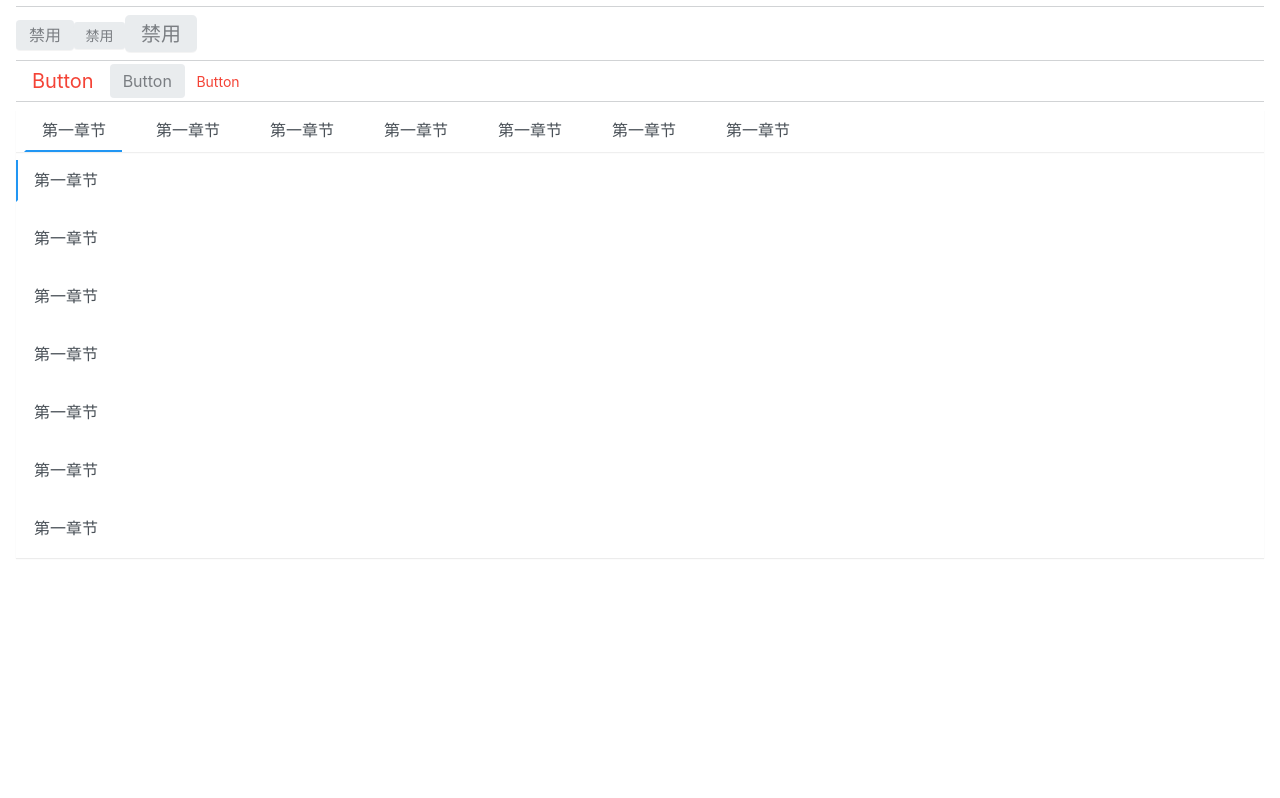
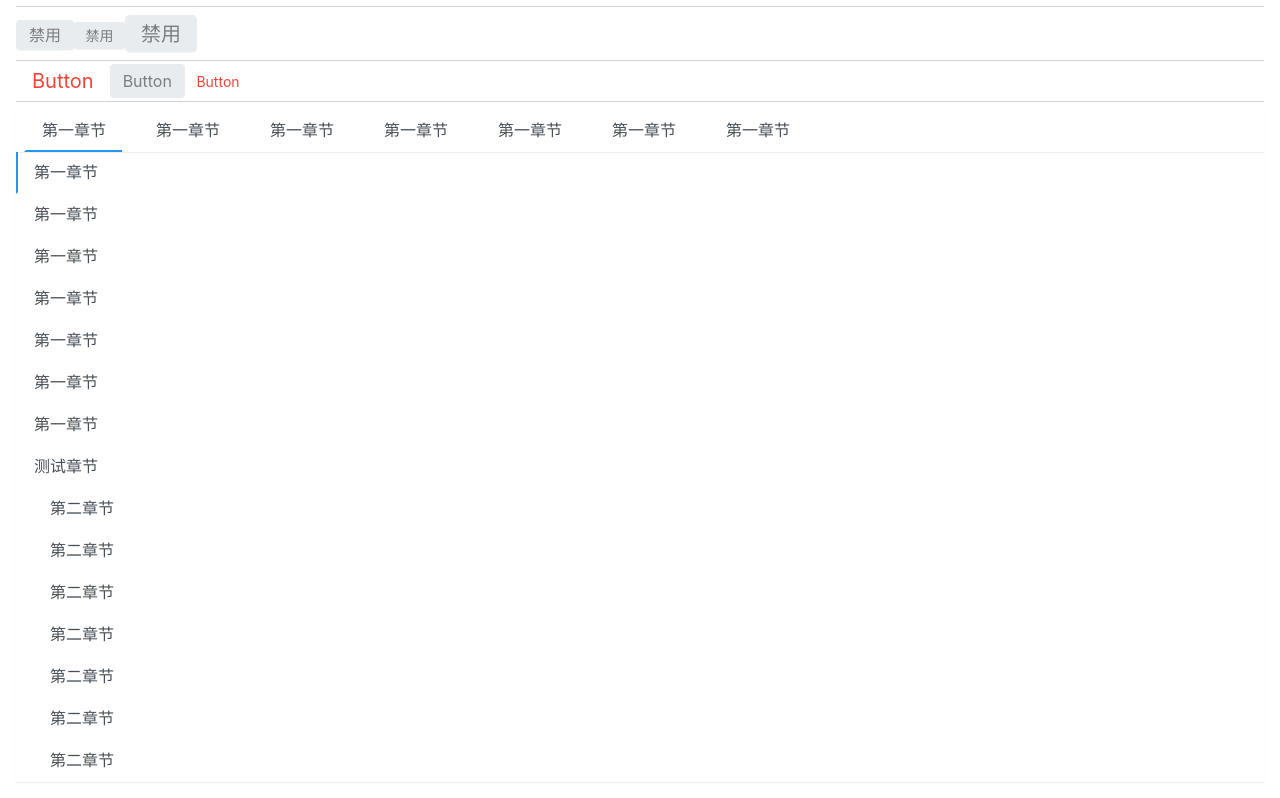
Before and after one commit to less-step/common-ui, a React app: page / in a window 1280 px wide. Shown: the part 311-1109 px from the top of the page. Before the commit the page ends 885 px from the top, so only its background shows below. Built offline with nearby package versions, Linux system fonts and the light colour scheme.

Commit message:
新增subMenu组件

```diff
--- a/src/App.tsx
+++ b/src/App.tsx
@@ -5,6 +5,7 @@ import Header from "./components/Layout/header";
 import Content from "./components/Layout/content";
 import Button from "./components/Button/button";
 import Menu from "./components/Menu/menu";
+import SubMenu from "./components/Menu/subMenu";
 function App() {
 	return (
 		<div className="App">
@@ -94,6 +95,15 @@ function App() {
 						<Menu.Item>第一章节</Menu.Item>
 						<Menu.Item>第一章节</Menu.Item>
 						<Menu.Item>第一章节</Menu.Item>
+						<SubMenu title="测试章节">
+							<Menu.Item>第二章节</Menu.Item>
+							<Menu.Item>第二章节</Menu.Item>
+							<Menu.Item>第二章节</Menu.Item>
+							<Menu.Item>第二章节</Menu.Item>
+							<Menu.Item>第二章节</Menu.Item>
+							<Menu.Item>第二章节</Menu.Item>
+							<Menu.Item>第二章节</Menu.Item>
+						</SubMenu>
 					</Menu>
 				</Content>
 			</Layout>
--- a/src/components/Menu/_index.scss
+++ b/src/components/Menu/_index.scss
@@ -9,7 +9,7 @@
 		box-shadow: $menu-box-shadow;
 		&-horizontal {
 			flex-direction: row;
-			& > .#{$app-name}-menu-item {
+			& .#{$app-name}-menu-item {
 				margin: 0 $menu-item-margin;
 				&-active,
 				&:hover {
@@ -19,11 +19,25 @@
 					background-color: lighten($primary, 42%);
 				}
 			}
+			& .#{$app-name}-sub-menu {
+				& .#{$app-name}-sub-menu-title {
+					color: pink;
+					&:hover {
+						background-color: lighten($primary, 42%);
+					}
+				}
+				& .#{$app-name}-sub-menu-content {
+					color: $primary;
+					list-style: none;
+					position: absolute;
+					left: 0;
+					top: 100%;
+				}
+			}
 		}
 		&-vertical {
 			flex-direction: column;
-			& > .#{$app-name}-menu-item {
-				margin: $menu-item-margin 0;
+			& .#{$app-name}-menu-item {
 				&-active,
 				&:hover {
 					border-left-color: $primary;
@@ -32,13 +46,28 @@
 					background-color: lighten($primary, 42%);
 				}
 			}
+			& .#{$app-name}-sub-menu {
+				& .#{$app-name}-sub-menu-title {
+					&:hover {
+						background-color: lighten($primary, 42%);
+					}
+				}
+				& .#{$app-name}-sub-menu-content {
+					list-style: none;
+					padding-left: 1rem;
+				}
+			}
 		}
 	}
-	&-menu-item {
+	&-menu-item,
+	&-sub-menu-title {
 		padding: $menu-item-padding-y $menu-item-padding-x;
 		border-left: $menu-item-border-width solid transparent;
 		border-bottom: $menu-item-border-width solid transparent;
 		cursor: pointer;
 		word-break: keep-all;
 	}
+	&-sub-menu-title {
+		position: relative;
+	}
 }
--- a/src/components/Menu/menu.tsx
+++ b/src/components/Menu/menu.tsx
@@ -3,6 +3,7 @@ import cls from "classnames";
 import { useClassNames } from "../../hooks";
 import React from "react";
 import MenuItem, { IMenuItemProps } from "./menuItem";
+import SubMenu from "./subMenu";
 type MenuMode = "vertical" | "horizontal";
 
 interface IMenuBaseProps {
@@ -17,18 +18,21 @@ type IMenuProps = IMenuBaseProps;
 
 const displayName = "Menu";
 const classNamePrefix = "menu";
-
+const baseClassName = classNamePrefix;
 export const MenuContext = React.createContext<{
 	activeKey: string | undefined;
 	onSelectHandler: (selectedKey: string) => void;
+	mode: string;
 }>({
 	activeKey: "",
 	onSelectHandler: () => {},
+	mode: "horizontal",
 });
+const MenuAcceptedChildTypes = [MenuItem.displayName, SubMenu.displayName];
 const Menu: React.FC<IMenuProps> & { Item: FunctionComponent<IMenuItemProps> } = (props) => {
 	const { children, defaultActiveKey, className, mode, onSelect, ...restProps } = props;
 	const [activeKey, setActiveKey] = useState(defaultActiveKey);
-	const originalClassNames = cls(className, classNamePrefix, {
+	const originalClassNames = cls(className, baseClassName, {
 		[`${classNamePrefix}-${mode}`]: mode,
 	});
 	const onSelectHandler = (selectedKey: string) => {
@@ -37,16 +41,16 @@ const Menu: React.FC<IMenuProps> & { Item: FunctionComponent<IMenuItemProps> } =
 	};
 	const classNames = useClassNames(originalClassNames);
 	return (
-		<MenuContext.Provider value={{ activeKey, onSelectHandler }}>
+		<MenuContext.Provider value={{ activeKey, onSelectHandler, mode: mode as string }}>
 			<ul className={classNames} {...restProps}>
 				{React.Children.map(children, (child, index) => {
 					const childElement = child as React.FunctionComponentElement<IMenuItemProps>;
-					if (childElement?.type?.displayName === MenuItem.displayName) {
+					if (MenuAcceptedChildTypes.includes(childElement?.type?.displayName)) {
 						return React.cloneElement(childElement, {
 							itemKey: childElement.props.itemKey || index.toString(),
 						});
 					} else {
-						console.warn("Menu组件的children中存在节点不是MenuItem");
+						console.warn("Menu组件的children中存在节点不是MenuItem或SubMenu");
 					}
 				})}
 			</ul>
--- /dev/null
+++ b/src/components/Menu/subMenu.tsx
@@ -0,0 +1,102 @@
+import React, {
+	CSSProperties,
+	FunctionComponentElement,
+	ReactNode,
+	useCallback,
+	useContext,
+	useEffect,
+	useMemo,
+	useRef,
+	useState,
+} from "react";
+import cls from "classnames";
+import { MenuContext } from "./menu";
+import MenuItem, { IMenuItemProps } from "./menuItem";
+import { useClassNames } from "../../hooks";
+const displayName = "SubMenu";
+const classNamePrefix = "sub-menu";
+const baseClassName = classNamePrefix;
+
+export interface ISubMenuProps {
+	itemKey?: string;
+	children?: ReactNode;
+	className?: string;
+	styles?: CSSProperties;
+	title: string;
+	disabled?: boolean;
+	defaultExpanded?: boolean;
+}
+const SubMenuAcceptedChildTypes = [MenuItem.displayName];
+const SubMenu: React.FC<ISubMenuProps> = (props) => {
+	const { itemKey, children, className, title, disabled, defaultExpanded, ...restProps } = props;
+	const [expanded, setExpanded] = useState(defaultExpanded);
+	const subMenuRef = useRef<HTMLLIElement>(null);
+	const { mode } = useContext(MenuContext);
+	const originClassNames = cls(baseClassName, className, {
+		disabled,
+		[`${classNamePrefix}-${mode}`]: mode,
+	});
+	const classNames = useClassNames(originClassNames);
+	const titleClassNames = useClassNames(cls(`${classNamePrefix}-title`));
+	const contentClassNames = useClassNames(
+		cls(`${classNamePrefix}-content`, {
+			[`${classNamePrefix}-content-closed`]: !expanded,
+		}),
+	);
+	const onMouseOverHandler = useCallback(() => {
+		if (mode === "horizontal") {
+			setExpanded(true);
+		}
+	}, [mode]);
+	const onClickHandler = useCallback(() => {
+		if (mode === "vertical") {
+			setExpanded(!expanded);
+		}
+	}, [mode, expanded]);
+
+	useEffect(() => {
+		function onMouseEnterHandler() {
+			setExpanded(true);
+			console.log("in");
+		}
+		function onMouseLeaveHandler() {
+			setExpanded(false);
+			console.log("out");
+		}
+		subMenuRef.current?.addEventListener("mouseenter", onMouseEnterHandler);
+		subMenuRef.current?.addEventListener("mouseleave", onMouseLeaveHandler);
+		const subMenu = subMenuRef.current;
+		return () => {
+			subMenu?.removeEventListener("mouseenter", onMouseEnterHandler);
+			subMenu?.removeEventListener("mouseleave", onMouseLeaveHandler);
+		};
+	}, []);
+
+	return (
+		<li
+			className={classNames}
+			key={itemKey}
+			ref={subMenuRef}
+			{...restProps}
+			onClick={onClickHandler}
+			onMouseOver={onMouseOverHandler}
+		>
+			<p className={titleClassNames}>{title}</p>
+			<ul className={contentClassNames}>
+				{React.Children.map(children, (child, index) => {
+					const childElement = child as FunctionComponentElement<IMenuItemProps>;
+					if (SubMenuAcceptedChildTypes.includes(childElement.type.displayName)) {
+						return React.cloneElement(childElement, {
+							itemKey: `${itemKey}-${childElement.props.itemKey || index.toString()}`,
+						});
+					} else {
+						console.warn("SubMenu组件的children中存在节点不是MenuItem");
+					}
+				})}
+			</ul>
+		</li>
+	);
+};
+
+SubMenu.displayName = displayName;
+export default SubMenu;
```
Also changed, not shown: 1 other file (tests, documents, lock files or other folders).
